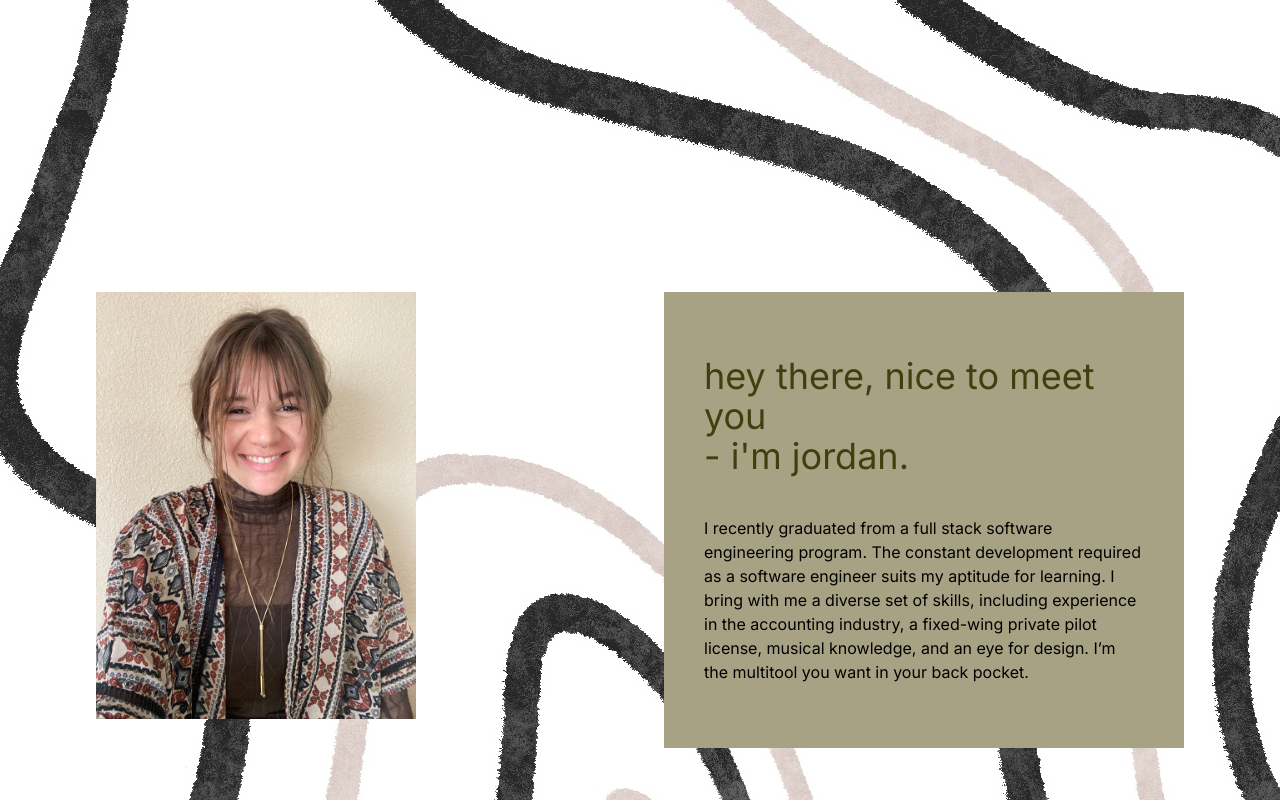
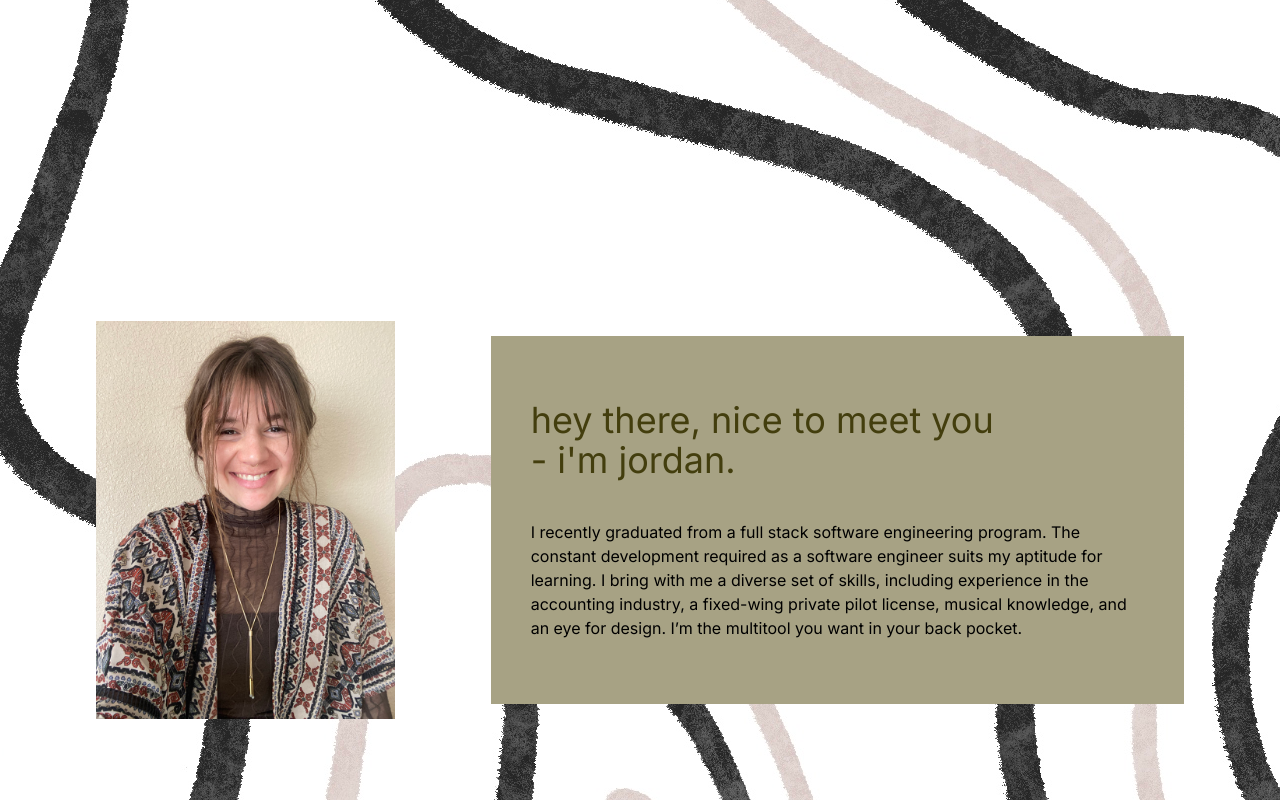
Before and after one commit to JordanTaylorJ/portfolio, a Next.js app: page / in a window 1280 px wide. Shown: the part 680-1480 px from the top of the page. Built offline with nearby package versions, Linux system fonts and the light colour scheme.

Commit message:
change about and contact to three grid with the text sections spaning two when md screen

```diff
--- a/src/app/components/about.jsx
+++ b/src/app/components/about.jsx
@@ -2,9 +2,9 @@
 export default function About() {
     return(
     <>
-    <div id='About' className="grid min-h-screen p-24 gap-12 md:grid-cols-2 content-center" >
+    <div id='About' className="grid min-h-screen p-24 gap-12 lg:gap-24 md:grid-cols-3 content-center" >
         <img className='object-contain w-80' src='/portrait.jpeg' alt='portrait' />
-        <div className='bg-sage px-10 py-16 self-center' >
+        <div className='md:col-span-2 bg-sage px-10 py-16 self-center' >
             <h1 className='text-2xl md:text-4xl pb-10 text-brown' >hey there, nice to meet you <br></br> - i'm jordan.</h1>
             <p>
             I recently graduated from a full stack software engineering program. The constant development required as a software engineer suits my aptitude for learning. I bring with me a diverse set of skills, including experience in the accounting industry, a fixed-wing private pilot license, musical knowledge, and an eye for design. I’m the multitool you want in your back pocket.
--- a/src/app/components/contact.jsx
+++ b/src/app/components/contact.jsx
@@ -1,8 +1,8 @@
 const Contact = () => {
     return(
-        <div className="grid md:grid-cols-2 min-h-screen p-24 gap-12 items-center" >
-            <div className='bg-greenblue px-10 py-14 self-center' >
-                <h1 className='text-3xl pb-8 text-white pl-5' >Let's Work Together!</h1>
+        <div className="grid md:grid-cols-3 items-center min-h-screen p-24 gap-12 lg:gap-24" >
+            <div className='md:col-span-2 bg-greenblue px-10 py-14 self-center' >
+                <h1 className='text-2xl md:text-3xl pb-8 text-white pl-5' >Let's Work Together!</h1>
                 <p className='text-center'>
                 I'm in search of a full-stack, frontend, or backend programming opportunity. I'm open to collaborative projects and excited to hear from you!
                 </p>
```
